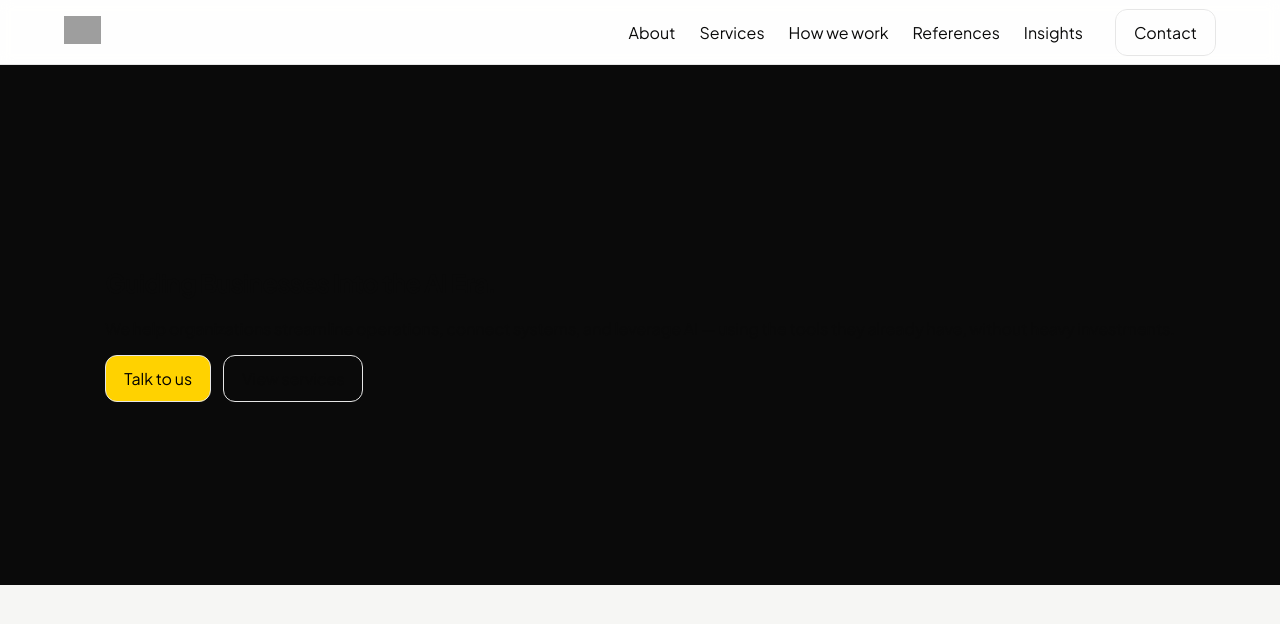
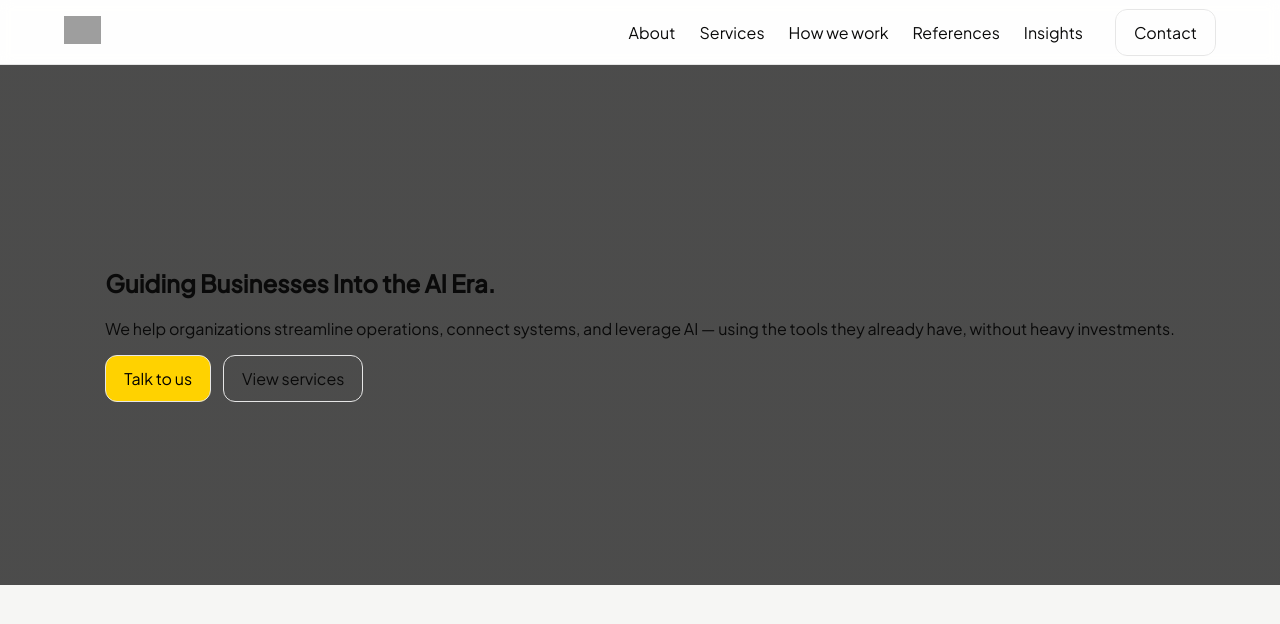
Before and after one commit to tonnybx78/axelrod-advisory-site, a React (Vite) app: page / in a window 1280 px wide. Shown: the top 624 px of the page. Built offline with nearby package versions, Linux system fonts and the light colour scheme; grey boxes are pictures that could not be loaded.

Commit message:
Update Hero.tsx

```diff
--- a/src/components/Hero.tsx
+++ b/src/components/Hero.tsx
@@ -1,6 +1,14 @@
 export default function Hero(){
+  const bg = `${import.meta.env.BASE_URL}assets/images/hero-ce-office.webp?v=3`;
   return (
-    <section className="hero" id="hero">
+    <section
+      id="hero"
+      className="hero"
+      style={{
+        // přesuneme background z CSS sem, aby fungoval na GitHub Pages
+        background: `linear-gradient(to bottom, rgba(10,10,10,.72), rgba(10,10,10,.72)), url('${bg}') center/cover no-repeat`,
+      }}
+    >
       <div className="container">
         <h1>Guiding Businesses Into the AI Era.</h1>
         <p>We help organizations streamline operations, connect systems, and leverage AI — using the tools they already have, without heavy investments.</p>
@@ -10,5 +18,5 @@ export default function Hero(){
         </div>
       </div>
     </section>
-  )
+  );
 }
```
